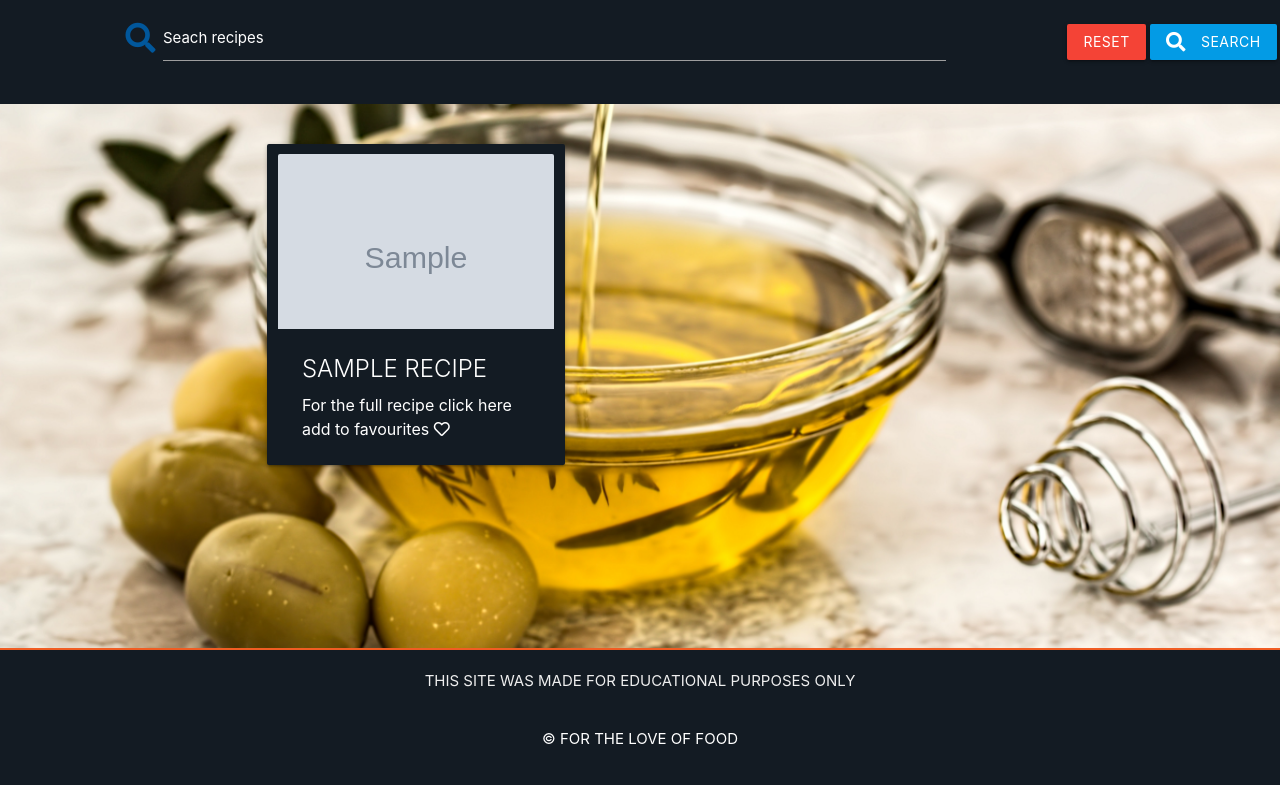
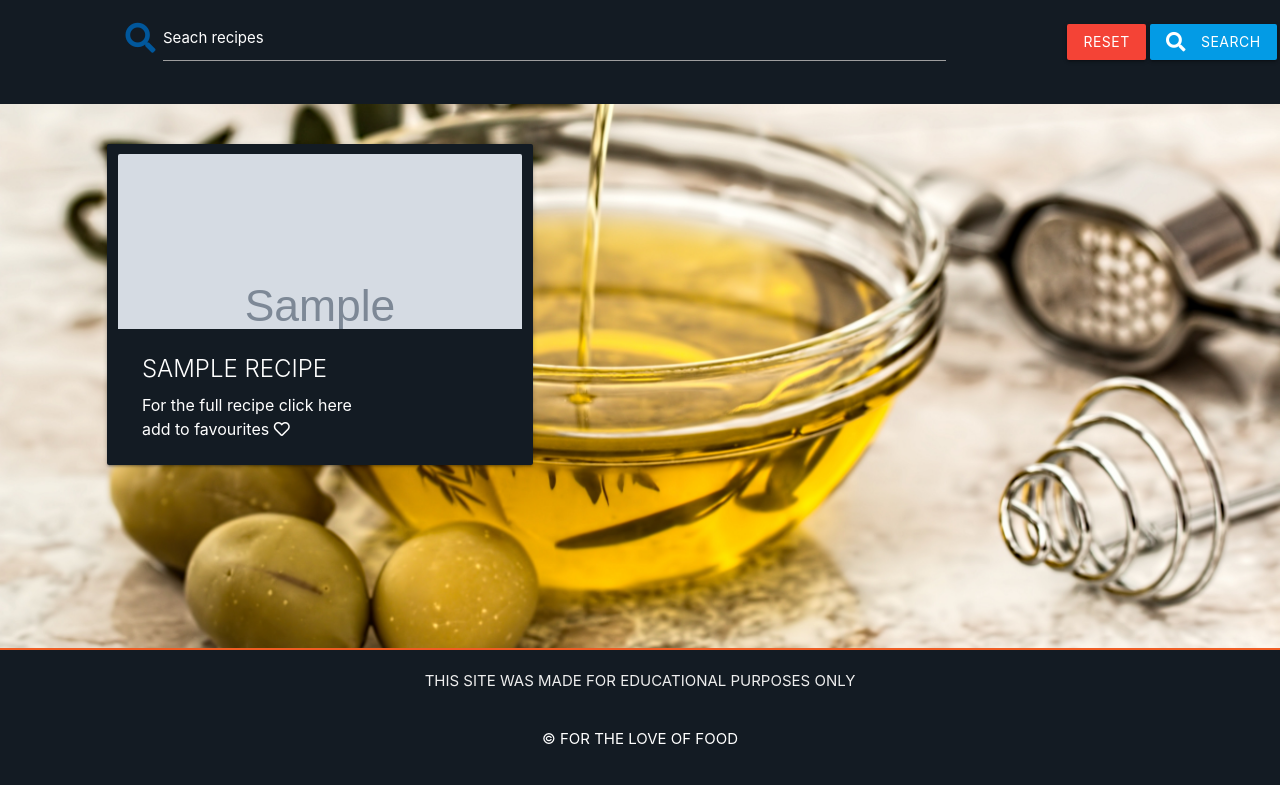
Before and after one commit to manni8436/MS3-Project, a Flask app: page /recipes in a window 1280 px wide; the page is wider, and only the part inside the window is pictured. Shown: the part 64-849 px from the top of that part. Run offline with Flask 2, Linux system fonts and the light colour scheme; grey boxes marked "Sample" are stand-in pictures; a database or web service that is not in the repository returns one stand-in record (values such as "Sample title"); some libraries are stand-ins or nearby versions; some web fonts are replaced.

Commit message:
Display recipes inline

```diff
--- a/static/css/style.css
+++ b/static/css/style.css
@@ -94,6 +94,10 @@ nav a {
 .card-content > * {
   display: block;
   font-size: 16px;
+}
+
+.recipes-row {
+  display: inline;
 }
 
 /* add recipe page */
@@ -314,12 +318,6 @@ input, select, textarea,
 
 /* media queries */
 
-@media (min-width: 1200px) {
-  .card-image {
-    height: 135px;
-  }
-}
-
 @media (min-width: 992px) {
   .card-image {
     height: 135px;
```
